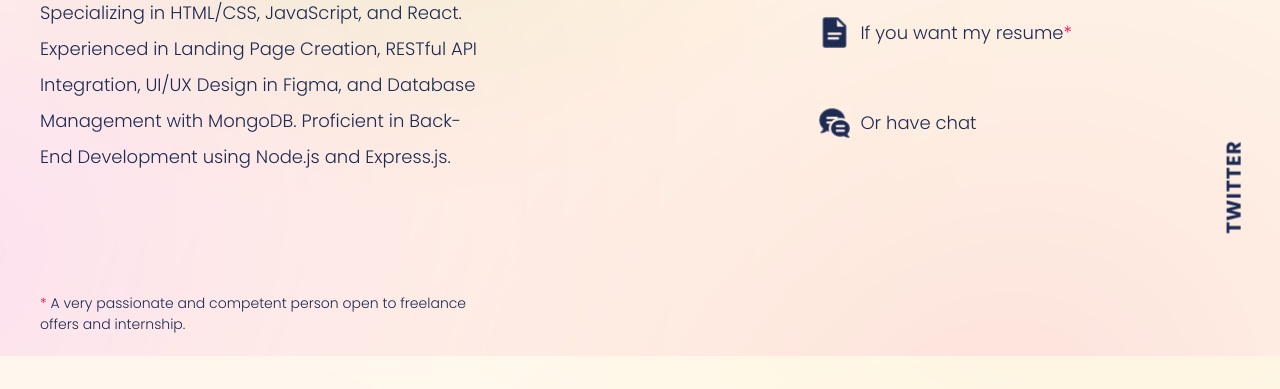
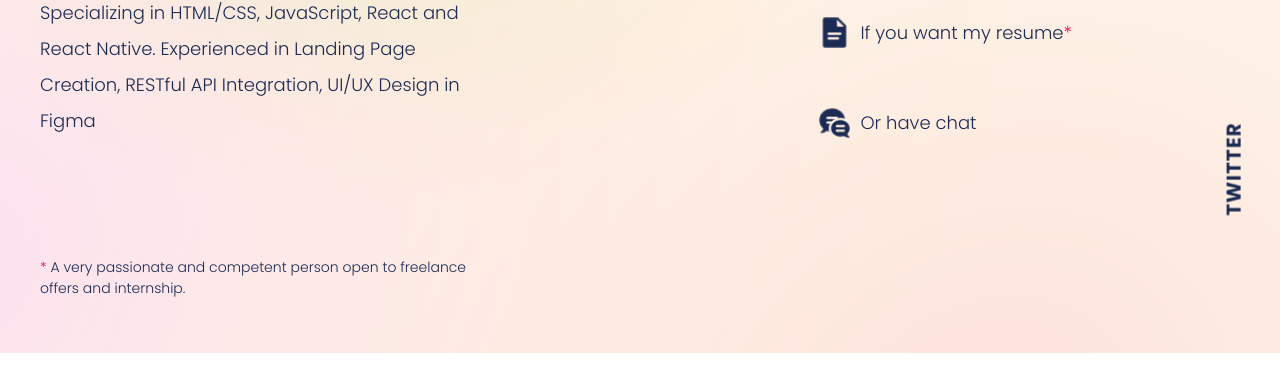
Before and after one commit to YevhenKarpenko/updated-portfolio, a plain HTML site: page index.html in a window 1280 px wide. Shown: the part 476-865 px from the top of the page. After the commit the page ends 829 px from the top, so only its background shows below. Drawn offline with nearby package versions, Linux system fonts and the light colour scheme.

Commit message:
Update index.html

```diff
--- a/index.html
+++ b/index.html
@@ -41,7 +41,7 @@
         </header>
         <main>
             <section class="intro">
-                <p>Specializing in HTML/CSS, JavaScript, and React. Experienced in Landing Page Creation, RESTful API Integration, UI/UX Design in Figma, and Database Management with MongoDB. Proficient in Back-End Development using Node.js and Express.js.</p>
+                <p>Specializing in HTML/CSS, JavaScript, React and React Native. Experienced in Landing Page Creation, RESTful API Integration, UI/UX Design in Figma</p>
             </section>
             <aside>
                 <!-- Your call to action for resume download or chat -->
```
